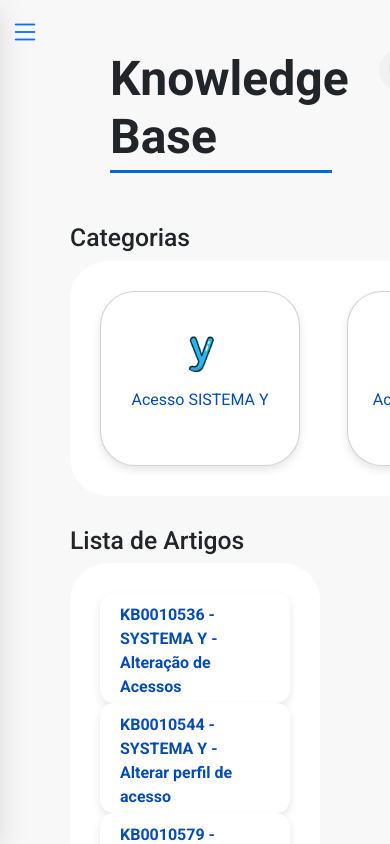
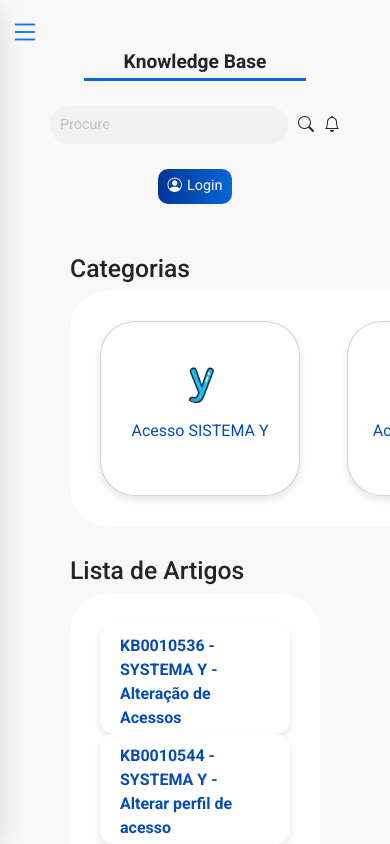
Before and after one commit to Grupo-1-TechTitans/Challenge-2-Entrega, a React (Vite) app in the folder Challenge-FrontEnd/: page /KnowledgeBase in a window 390 px wide. Shown: the top 844 px of the page. Built offline with nearby package versions, Linux system fonts and the light colour scheme.

Commit message:
alterando a responsividade do NavCustom

```diff
--- a/Challenge-FrontEnd/src/Componentes/NavbarCustom/NavbarCustom.css
+++ b/Challenge-FrontEnd/src/Componentes/NavbarCustom/NavbarCustom.css
@@ -1,27 +1,28 @@
 .navbar-custom {
     display: flex;
-    width: calc(100% - 50px);
+    flex-wrap: wrap;
+    align-items: center;
+    justify-content: space-between;
+    width: 100%;
     box-sizing: border-box;
-    justify-content: space-between;
-    margin-left: 50px;
     padding: 10px 20px;
     background-color: #F8F8F8;
-    gap: 30px;
-
-
+    gap: 15px;
 }
 
 .navbar-title {
-    font-size: 48px;
-    flex-grow: 1;
+    font-size: 1.5rem;
     font-weight: bold;
     margin: 0;
+    flex-grow: 1;
+    position: relative;
 }
 
 .navbar-title::after {
     content: '';
     display: block;
-    width: 222px;
+    width: 100%;
+    max-width: 222px;
     height: 3px;
     background-color: #0568D6;
     margin-top: 5px;
@@ -29,16 +30,19 @@
 
 .navbar-search {
     display: flex;
-
-
+    align-items: center;
+    flex-grow: 1;
+    justify-content: flex-end;
 }
 
 .search-form {
     position: relative;
+    flex-grow: 1;
+    max-width: 300px;
 }
 
 .search-input {
-    width: 300px;
+    width: 100%;
     padding: 8px 10px;
     border-radius: 50px;
     background-color: #F1F1F1;
@@ -51,24 +55,26 @@
 }
 
 .navbar-search i {
-    font-size: 20px;
-    margin-left: 15px;
+    font-size: 1.2rem;
+    margin-left: 10px;
     cursor: pointer;
 }
 
 .botaoLogin {
     background-image: linear-gradient(to right, #033497, #0568D6);
     color: white !important;
-    font-size: large;
+    font-size: 1rem;
     border-radius: 10px;
     display: flex;
     align-items: center;
     height: 40px;
-    width: 120px;
-    justify-content: space-around;
+    padding: 0 15px;
+    justify-content: center;
+    text-decoration: none;
+    white-space: nowrap;
+}
 
-  }
-  .botaoLogin a{
+.botaoLogin a {
     text-decoration: none;
     color: inherit;
     font-weight: normal;
@@ -77,9 +83,76 @@
     border: none;
 }
 
-  .espaco{
-    margin-right: 10px;
+.espaco {
+    margin-right: 5px;
 }
-  .espaco1{
-    margin-right: 10px;
+
+.navbar-nav .nav-link {
+    position: relative;
+    color: #333;
 }
+
+.navbar-nav .nav-link.active::after {
+    content: '';
+    position: absolute;
+    bottom: -5px;
+    left: 0;
+    width: 100%;
+    height: 2px;
+    background-color: #0568D6;
+}
+
+@media (max-width: 991px) {
+    .navbar-custom {
+        flex-direction: column;
+        align-items: stretch;
+    }
+
+    .navbar-title {
+        text-align: center;
+        margin-bottom: 10px;
+    }
+
+    .navbar-title::after {
+        margin: 5px auto 0;
+    }
+
+    .navbar-search {
+        order: 1;
+        justify-content: center;
+        margin-bottom: 10px;
+    }
+
+    .search-form {
+        max-width: none;
+    }
+
+    .botaoLogin {
+        order: 2;
+        align-self: center;
+    }
+}
+
+@media (max-width: 576px) {
+    .navbar-custom {
+        padding: 10px;
+    }
+
+    .navbar-title {
+        font-size: 1.2rem;
+    }
+
+    .search-input {
+        font-size: 0.9rem;
+    }
+
+    .botaoLogin {
+        font-size: 0.9rem;
+        height: 35px;
+        padding: 0 10px;
+    }
+
+    .navbar-search i {
+        font-size: 1rem;
+    }
+}
--- a/Challenge-FrontEnd/src/Componentes/NavbarCustom/index.jsx
+++ b/Challenge-FrontEnd/src/Componentes/NavbarCustom/index.jsx
@@ -6,24 +6,22 @@ import './NavbarCustom.css';
 import { Link, useLocation } from 'react-router-dom';
 
 function NavbarCustom() {
-
     const localizacao = useLocation();
-
-    const [tituloPagina, settituloPagina] = useState('');
+    const [tituloPagina, setTituloPagina] = useState('');
 
     useEffect(() => {
         switch (localizacao.pathname) {
             case '/Home':
-                settituloPagina('Home');
+                setTituloPagina('Home');
                 break;
             case '/Tickets':
-                settituloPagina('Tickets');
+                setTituloPagina('Tickets');
                 break;
             case '/KnowledgeBase':
-                settituloPagina('Knowledge Base');
+                setTituloPagina('Knowledge Base');
                 break;
             default:
-                settituloPagina('Sobre o Projeto');
+                setTituloPagina('Sobre o Projeto');
                 break;
         }
     }, [localizacao]);
@@ -33,16 +31,15 @@ function NavbarCustom() {
             <h1 className="navbar-title">{tituloPagina}</h1>
             <div className="navbar-search">
                 <Form className="search-form">
-                    <FormControl type="text" placeholder="Procure" className="mr-sm-2 search-input" />
+                    <FormControl type="text" placeholder="Procure" className="search-input" />
                 </Form>
                 <i className="bi bi-search"></i>
                 <i className="bi bi-bell"></i>
             </div>
-            <div className='botaoLogin'>
-                <Link to={'/Logar'}>
-                    <i className="bi bi-person-circle espaco"></i>login
-                </Link>
-            </div>
+            <Link to="/Logar" className="botaoLogin">
+                <i className="bi bi-person-circle espaco"></i>
+                <span>Login</span>
+            </Link>
         </div>
     );
 }
```
Lines whose indentation alone changed are shown as unchanged.
